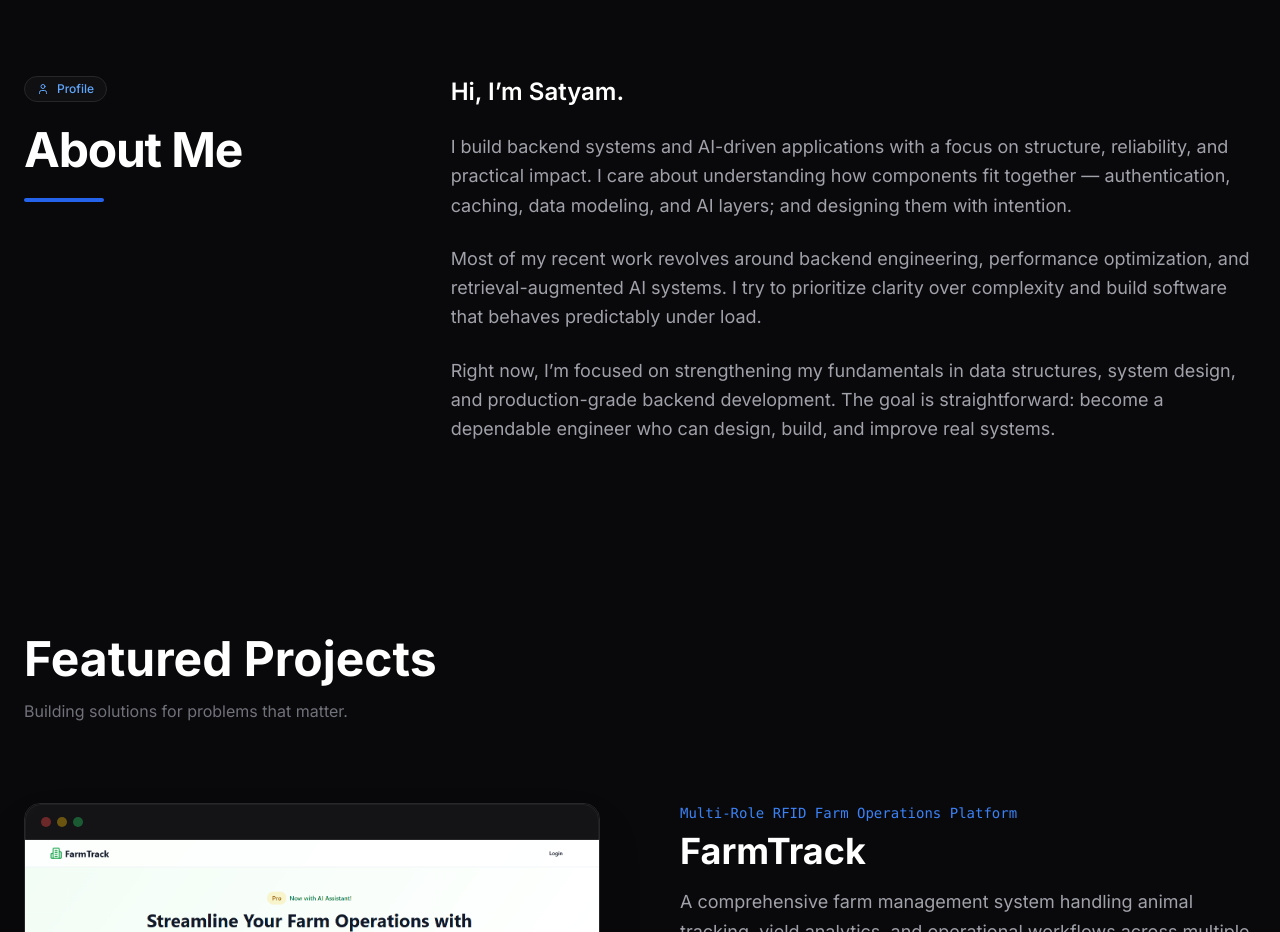
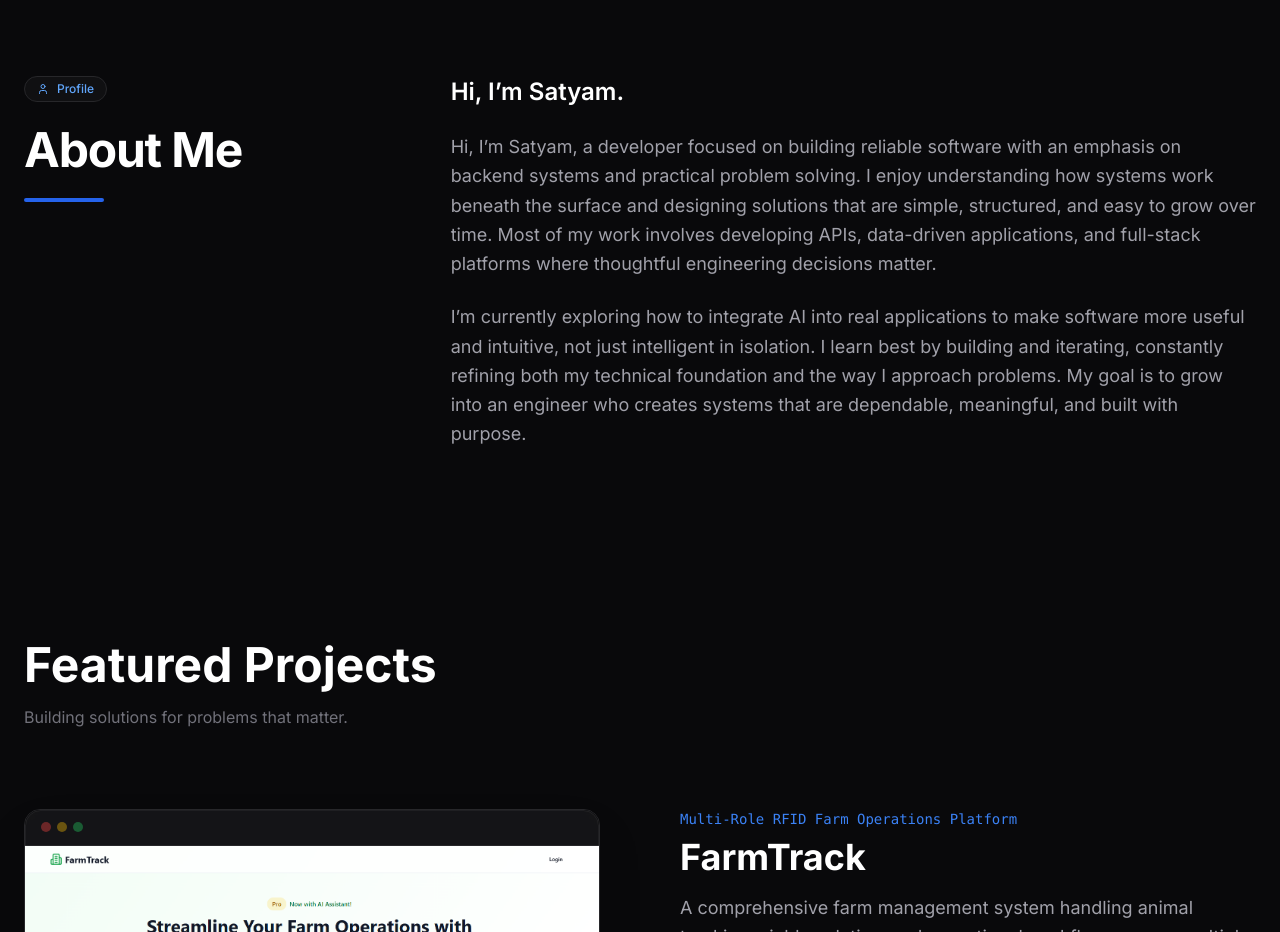
Before and after one commit to satyyam01/Portfolio, a Next.js app: page / in a window 1280 px wide. Shown: the part 820-1752 px from the top of the page. Built offline with nearby package versions, Linux system fonts and the light colour scheme.

Commit message:
edited about me and site description

```diff
--- a/src/app/layout.tsx
+++ b/src/app/layout.tsx
@@ -6,7 +6,7 @@ const inter = Inter({ subsets: ["latin"] });
 
 export const metadata: Metadata = {
   title: "Satyam Nautiyal | Backend Engineer & AI Systems Builder",
-  description: "Graphical Resume of Satyam Nautiyal - Final Year BTech CSE student and aspiring Software Development Engineer focused on Backend Systems and AI.",
+  // description: "Graphical Resume of Satyam Nautiyal - Final Year BTech CSE student and aspiring Software Development Engineer focused on Backend Systems and AI.",
   keywords: ["Satyam Nautiyal", "Backend Engineer", "SDE", "Next.js", "AI Engineer", "Software Developer"],
 };
 
--- a/src/components/About.tsx
+++ b/src/components/About.tsx
@@ -50,13 +50,13 @@ export const About = () => {
                 Hi, I’m Satyam.
               </h3>
               <p className="text-zinc-400 text-lg leading-relaxed mb-6">
-                I build backend systems and AI-driven applications with a focus on structure, reliability, and practical impact. I care about understanding how components fit together — authentication, caching, data modeling, and AI layers; and designing them with intention.
+                Hi, I’m Satyam, a developer focused on building reliable software with an emphasis on backend systems and practical problem solving. I enjoy understanding how systems work beneath the surface and designing solutions that are simple, structured, and easy to grow over time. Most of my work involves developing APIs, data-driven applications, and full-stack platforms where thoughtful engineering decisions matter.
               </p>
-              <p className="text-zinc-400 text-lg leading-relaxed mb-6">
+              {/* <p className="text-zinc-400 text-lg leading-relaxed mb-6">
                 Most of my recent work revolves around backend engineering, performance optimization, and retrieval-augmented AI systems. I try to prioritize clarity over complexity and build software that behaves predictably under load.
-              </p>
+              </p> */}
               <p className="text-zinc-400 text-lg leading-relaxed">
-                Right now, I’m focused on strengthening my fundamentals in data structures, system design, and production-grade backend development. The goal is straightforward: become a dependable engineer who can design, build, and improve real systems.
+                I’m currently exploring how to integrate AI into real applications to make software more useful and intuitive, not just intelligent in isolation. I learn best by building and iterating, constantly refining both my technical foundation and the way I approach problems. My goal is to grow into an engineer who creates systems that are dependable, meaningful, and built with purpose.
               </p>
             </motion.div>
 
```
